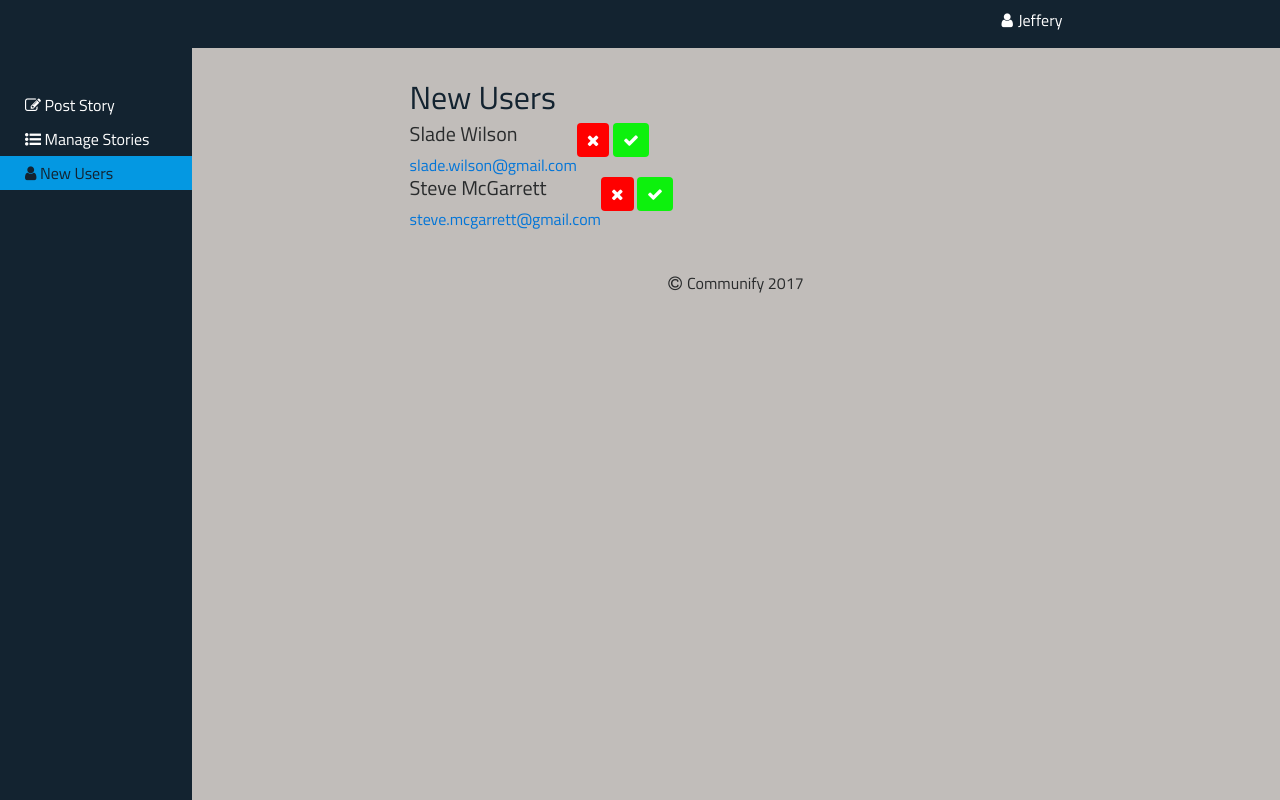
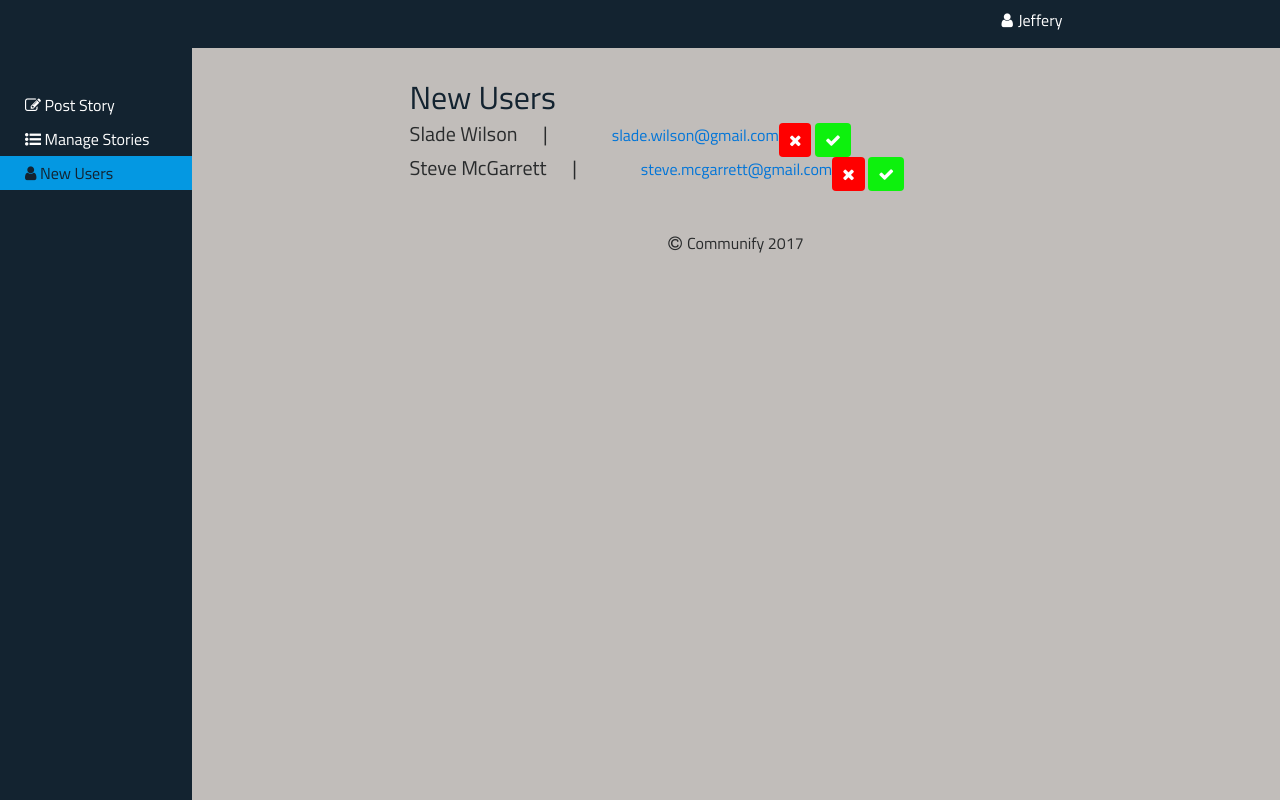
Before and after one commit to Kylar101/Storymate, a PHP site: page /new-users.html in a window 1280 px wide. Run offline with PHP 8.4, Linux system fonts and the light colour scheme; some libraries are stand-ins or nearby versions.

Commit message:
spacing new users

```diff
--- a/css/style.css
+++ b/css/style.css
@@ -400,8 +400,15 @@ textarea {
 
 .new-users-location .new-users {
   display: flex; }
+  .new-users-location .new-users .user-details {
+    display: flex; }
   .new-users-location .new-users .user-name {
-    font-size: 20px; }
+    font-size: 20px;
+    margin-right: 5vw;
+    display: block; }
+    .new-users-location .new-users .user-name:after {
+      content: "|";
+      margin-left: 2vw; }
   .new-users-location .new-users .user-email:hover {
     text-decoration: none; }
 
--- a/manage-stories.html
+++ b/manage-stories.html
@@ -1,4 +1,4 @@
-<!DOCTYPE html>
+	<!DOCTYPE html>
 <html >
 <head>
   <meta charset="UTF-8">
--- a/scss/_new-users.scss
+++ b/scss/_new-users.scss
@@ -1,8 +1,17 @@
 .new-users-location {
 	.new-users {
 		display: flex;
+		.user-details {
+			display: flex;
+		}
 		.user-name {
 			font-size: 20px;
+			margin-right: 5vw;
+			display: block;
+			&:after {
+				content: "|";
+				margin-left: 2vw;
+			}
 		}
 		.user-email {
 			&:hover {
```
